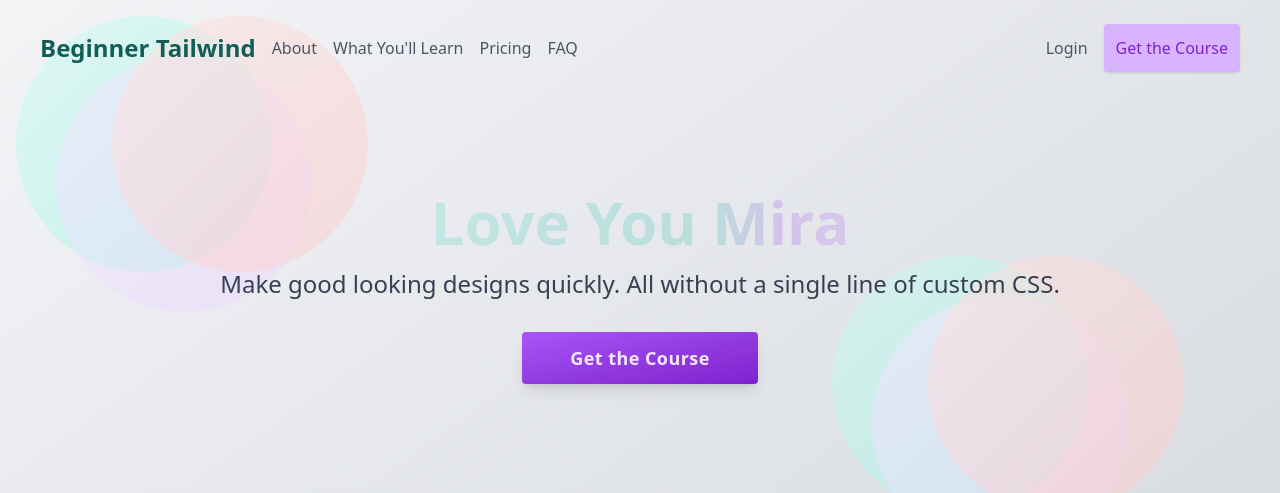
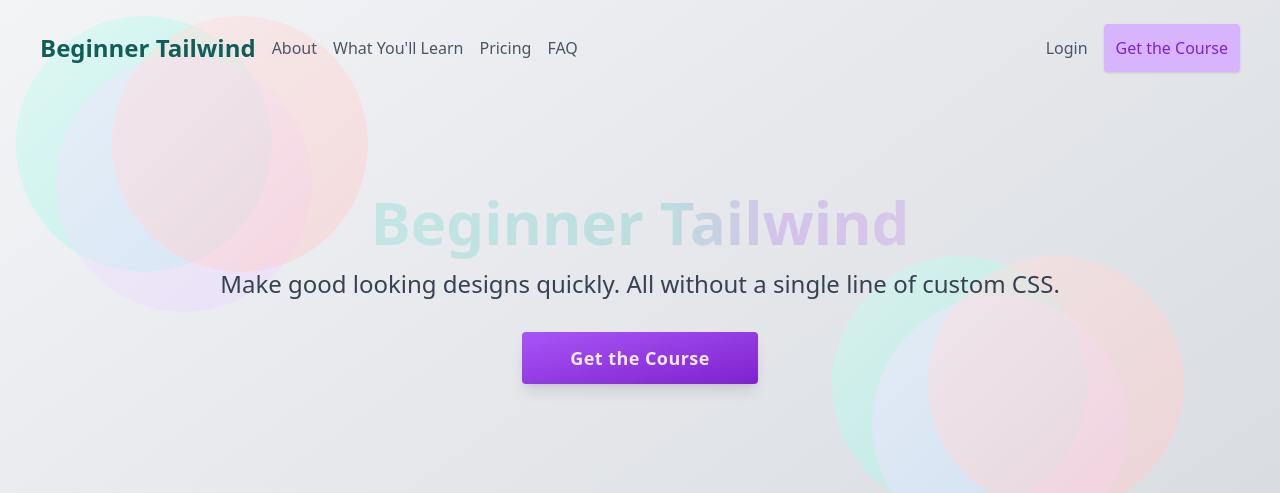
Before and after one commit to vladfullstack/gatsby-tailwind-v1, a Gatsby site: page / in a window 1280 px wide. Shown: the top 493 px of the page. Built offline with nearby package versions, Linux system fonts and the light colour scheme; Gatsby itself is replaced by a stand-in of ours; some packages are replaced by stand-ins of ours.

Commit message:
Revert "Maintailwind testing quick edit (#5)"
This reverts commit c294e0a2bb0cb0be8aebf2947bbbeed909c3ef6c.

```diff
--- a/src/components/Header.js
+++ b/src/components/Header.js
@@ -98,10 +98,10 @@ const Header = ({ siteTitle, siteDescription, menuLinks }) => (
         {/* <!-- heading --> */}
         <h1 className="opacity-20 font-fun mb-4 text-5xl lg:text-6xl font-extrabold">
           <span className="text-transparent bg-clip-text bg-gradient-to-r from-teal-400 to-teal-500">
-            Love You{" "}
+            Beginner{" "}
           </span>
           <span className="text-transparent bg-clip-text bg-gradient-to-r from-teal-500 via-purple-600 to-purple-500">
-            Mira
+            Tailwind
           </span>
         </h1>
 
```
